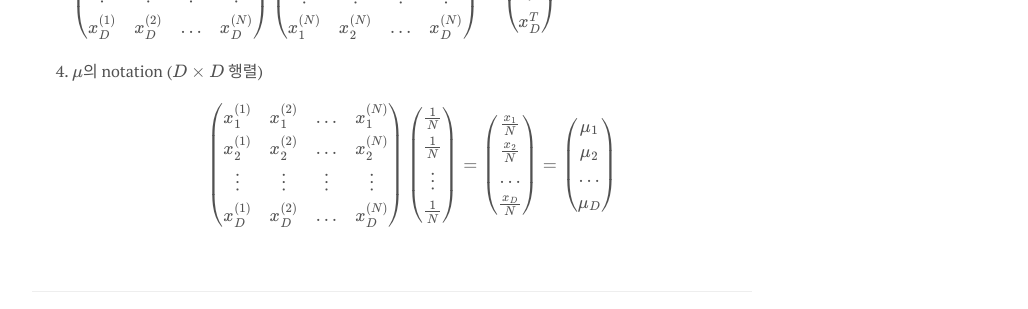
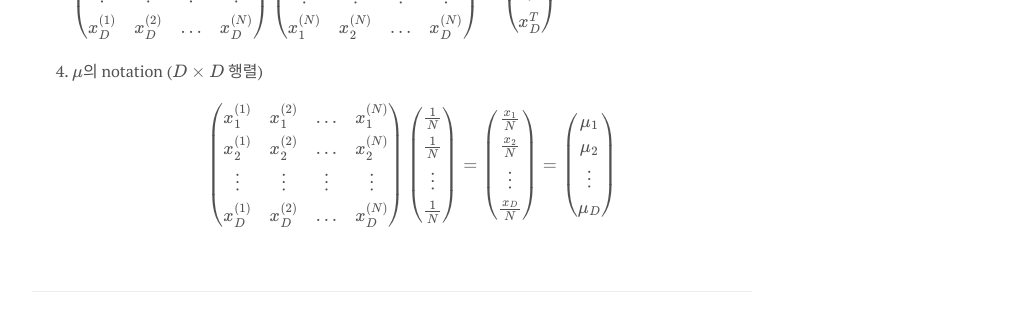
Before and after one commit to seokhoonj/seokhoonj.github.io, a Jekyll site: the page built from _posts/Math/2018-09-28-Math-gaussian_distribution.md, in a window 1280 px wide and 900 px high, scrolled down 1254 px. Shown: the part 259-568 px from the top of the window, without its empty margins (248-1276 px from the left). Built offline with Jekyll 4.4.1, drawn with Linux system fonts in a browser that asks for light colours; nearby versions of some CDN libraries; formulas are drawn with MathJax 3; comment, search, counter and statistics services are not loaded.

Commit message:
add _posts

```diff
--- a/_posts/Math/2018-09-28-Math-gaussian_distribution.md
+++ b/_posts/Math/2018-09-28-Math-gaussian_distribution.md
@@ -35,4 +35,4 @@
 3. $X^T X$의 feature 기준 notation ($D \times D$ 행렬)
 \\( \begin{pmatrix} x\_1^{(1)} & x\_1^{(2)} & \ldots & x\_1^{(N)} \\\\ x\_2^{(1)} & x\_2^{(2)} & \ldots & x\_2^{(N)} \\\\ \vdots & \vdots & \vdots & \vdots \\\\ x\_D^{(1)} & x\_D^{(2)} & \ldots & x\_D^{(N)} \end{pmatrix} \begin{pmatrix} x\_1^{(1)} & x\_2^{(1)} & \ldots & x\_D^{(1)} \\\\ x\_1^{(2)} & x\_2^{(2)} & \ldots & x\_D^{(2)} \\\\ \vdots  & \vdots  & \vdots & \vdots \\\\ x\_1^{(N)} & x\_2^{(N)} & \ldots & x\_D^{(N)} \end{pmatrix} = \left(\begin{array}{c} x\_1^T \\\\ x\_2^T \\\\ \vdots \\\\ x\_D^T \end{array}\right) \left(\begin{array}{cccc} x\_1 & x\_2 & \ldots & x\_D \end{array}\right) = X^T X \\)
 4. $\mu$의 notation ($D \times D$ 행렬)
-\\( \begin{pmatrix} x\_1^{(1)} & x\_1^{(2)} & \ldots & x\_1^{(N)} \\\\ x\_2^{(1)} & x\_2^{(2)} & \ldots & x\_2^{(N)} \\\\ \vdots  & \vdots & \vdots & \vdots \\\\ x\_D^{(1)} & x\_D^{(2)} & \ldots & x\_D^{(N)} \end{pmatrix} \left(\begin{array}{c} \frac{1}{N} \\\\ \frac{1}{N} \\\\ \vdots \\\\ \frac{1}{N} \end{array}\right) = \left(\begin{array}{c} \frac{x\_1}{N} \\\\ \frac{x\_2}{N} \\\\ \ldots \\\\ \frac{x\_D}{N} \end{array}\right) = \left(\begin{array}{c} \mu\_1 \\\\ \mu\_2 \\\\ \ldots \\\\ \mu\_D \end{array}\right) \\)
+\\( \begin{pmatrix} x\_1^{(1)} & x\_1^{(2)} & \ldots & x\_1^{(N)} \\\\ x\_2^{(1)} & x\_2^{(2)} & \ldots & x\_2^{(N)} \\\\ \vdots  & \vdots & \vdots & \vdots \\\\ x\_D^{(1)} & x\_D^{(2)} & \ldots & x\_D^{(N)} \end{pmatrix} \left(\begin{array}{c} \frac{1}{N} \\\\ \frac{1}{N} \\\\ \vdots \\\\ \frac{1}{N} \end{array}\right) = \left(\begin{array}{c} \frac{x\_1}{N} \\\\ \frac{x\_2}{N} \\\\ \vdots \\\\ \frac{x\_D}{N} \end{array}\right) = \left(\begin{array}{c} \mu\_1 \\\\ \mu\_2 \\\\ \vdots \\\\ \mu\_D \end{array}\right) \\)
```
